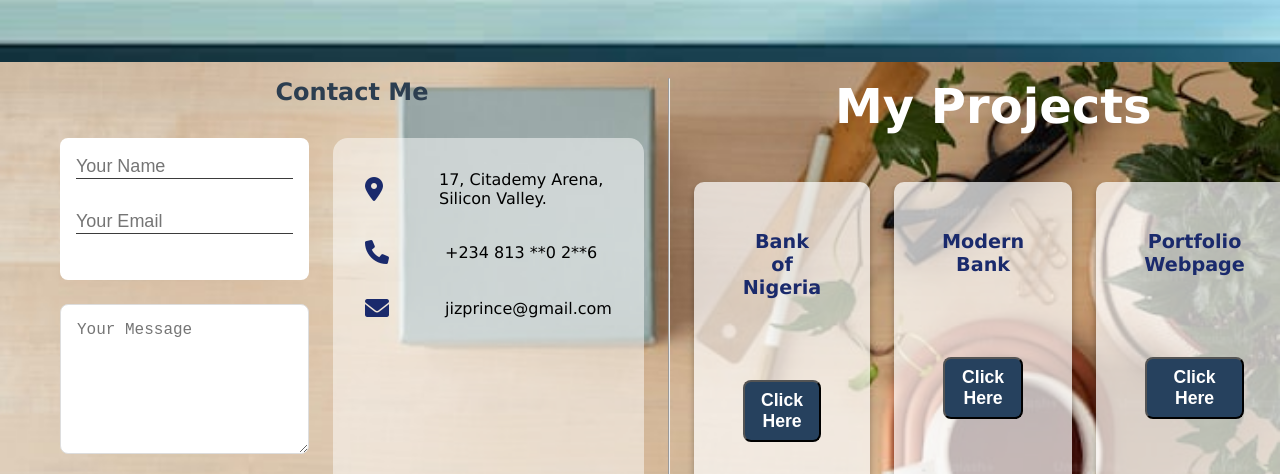
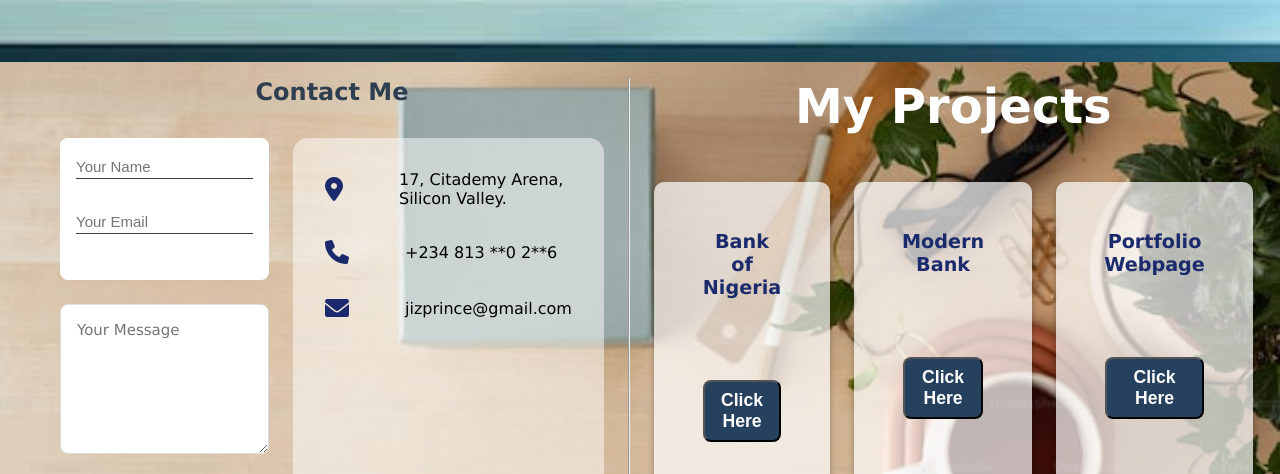
Before and after one commit to ZemayeDev/My-Portfolio-Webpage, a plain HTML site: page Index.html in a window 1280 px wide. Shown: the part 2146-2620 px from the top of the page. Drawn offline with Linux system fonts and the light colour scheme.

Commit message:
Worked on the contact me input section

```diff
--- a/style.css
+++ b/style.css
@@ -463,17 +463,20 @@ services-grid hr{
     padding: 1rem;
     border: 1.5px solid #ddd;
     border-radius: 8px;
-    font-size: 1rem;
+    font-size: 15px;
+    background-color: white;
+    color: black;
+    font-family: 'Lucida Sans', 'Lucida Sans Regular', 'Lucida Grande', 'Lucida Sans Unicode', Geneva, Verdana, sans-serif;
 }
 
 .input-container{
     background-color: white;
     padding: 1rem;
     border-radius: 8px;
-
 }
 
 .contact-form input, .contact-for textarea{
+   color: black;
    outline: none;
    width: 100%;
    text-align: left;
@@ -482,7 +485,7 @@ services-grid hr{
    background: transparent;
    border: none ;
    border-bottom: 1px solid#3b3b3b;
-   font-size: 18px;
+   font-size: 15px;
    padding-left: 0;
    height: 25px;
    margin-bottom: 30px;
```
